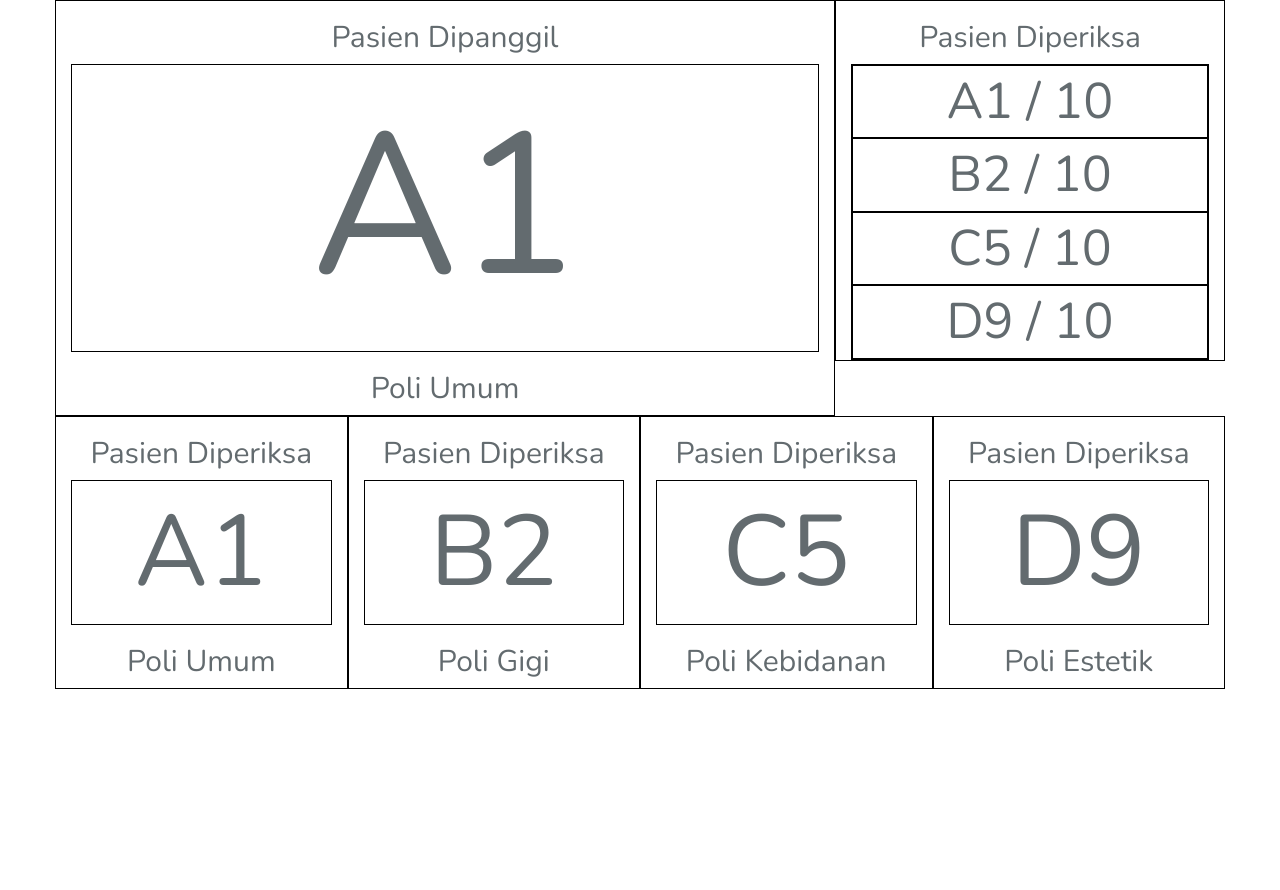
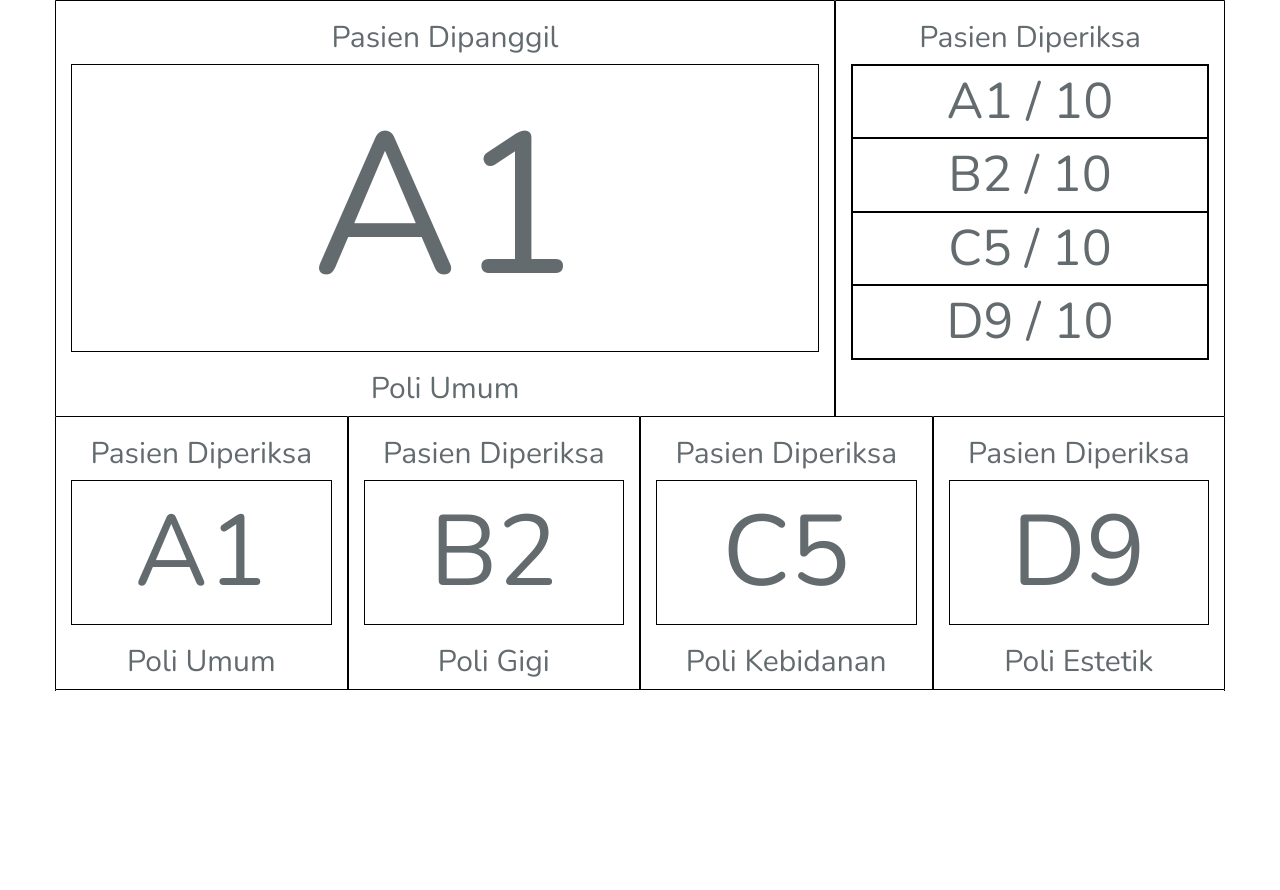
Before and after one commit to YogaHadiN/pasien, a Laravel app: page /antrianperiksa/monitor in a window 1280 px wide. Shown: the top 890 px of the page. Run offline with Laravel 8, Linux system fonts and the light colour scheme; some libraries are stand-ins or nearby versions.

Commit message:
monitor updated

```diff
--- a/resources/views/monitor.blade.php
+++ b/resources/views/monitor.blade.php
@@ -14,14 +14,6 @@
 <link href="https://cdnjs.cloudflare.com/ajax/libs/twitter-bootstrap/3.4.1/css/bootstrap.min.css" rel="stylesheet">
 <link href="https://fonts.googleapis.com/css?family=Nunito:200,600" rel="stylesheet">
 <style type="text/css" media="all">
-	html, body {
-		background-color: #fff;
-		color: #636b6f;
-		font-family: 'Nunito', sans-serif;
-		font-weight: 200;
-		height: 100vh;
-		margin: 0;
-	}
 	.row div{
 		border: 1px solid black;
 	}
@@ -36,6 +28,26 @@
 	.list {
 		font-size : 50px;
 	}
+	.full-height
+	{
+		height: 100%;
+	}
+	html, body {
+		background-color: #fff;
+		color: #636b6f;
+		font-family: 'Nunito', sans-serif;
+		font-weight: 200;
+		height: 100vh;
+		margin: 0;
+	}
+	.row{
+		overflow: hidden;
+	}
+
+	[class*="col-"]{
+		margin-bottom: -99999px;
+		padding-bottom: 99999px;
+	}
 </style>
 
 </head>
@@ -44,44 +56,48 @@
   <!-- Page Content -->
   <div class="container">
     <div class="row text-center">
-      <div class="col-lg-8">
-		<h2>Pasien Dipanggil</h2>
-			<div id="nomor_antrian" class="superbig">A1</div>
-		<h2>Poli Umum</h2>
-      </div>
-		<div class="col-lg-4">
+		<div class="col-lg-8 no-float">
+			<h2>Pasien Dipanggil</h2>
+				<div id="nomor_antrian" class="superbig">A1</div>
+			<h2>Poli Umum</h2>
+		</div>
+		<div class="col-lg-4 full-height">
 			<h2>Pasien Diperiksa</h2>
-			<div class="">
+			<div>
 				<div class="list">A1 / 10</div>
 				<div class="list">B2 / 10</div>
 				<div class="list">C5 / 10</div>
 				<div class="list">D9 / 10</div>
 			</div>
-      </div>
+		</div>
     </div>
 	<div class="row text-center">
-		<div class="col-xs-12 col-sm-3 col-md-3 col-lg-3">
+		<div class="col-xs-12 col-sm-3 col-md-3 col-lg-3 no-float">
 			<h2>Pasien Diperiksa</h2>
 				<div id="nomor_antrian" class="big">A1</div>
 			<h2>Poli Umum</h2>
 		</div>
-		<div class="col-xs-12 col-sm-3 col-md-3 col-lg-3">
+		<div class="col-xs-12 col-sm-3 col-md-3 col-lg-3 no-float">
 			<h2>Pasien Diperiksa</h2>
 				<div id="nomor_antrian" class="big">B2</div>
 			<h2>Poli Gigi</h2>
 
 		</div>
-		<div class="col-xs-12 col-sm-3 col-md-3 col-lg-3">
+		<div class="col-xs-12 col-sm-3 col-md-3 col-lg-3 no-float">
 			<h2>Pasien Diperiksa</h2>
 				<div id="nomor_antrian" class="big">C5</div>
 			<h2>Poli Kebidanan</h2>
 
 		</div>
-		<div class="col-xs-12 col-sm-3 col-md-3 col-lg-3">
+		<div class="col-xs-12 col-sm-3 col-md-3 col-lg-3 no-float">
 			<h2>Pasien Diperiksa</h2>
 				<div id="nomor_antrian" class="big">D9</div>
 			<h2>Poli Estetik</h2>
 
+		</div>
+	</div>
+	<div class="row">
+		<div class="col-xs-12 col-sm-12 col-md-12 col-lg-12">
 		</div>
 	</div>
   </div>
```
Also changed, not shown: 2 other files.
